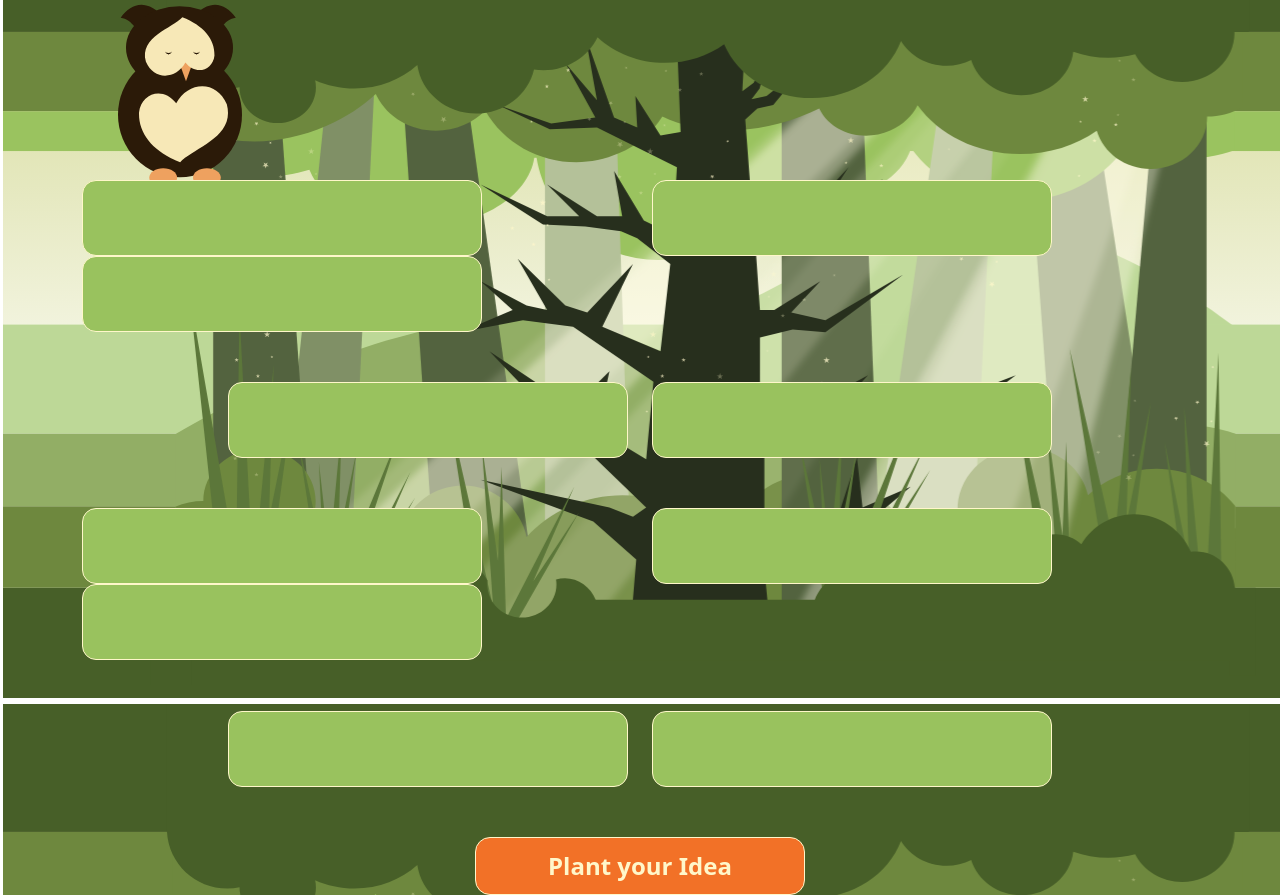
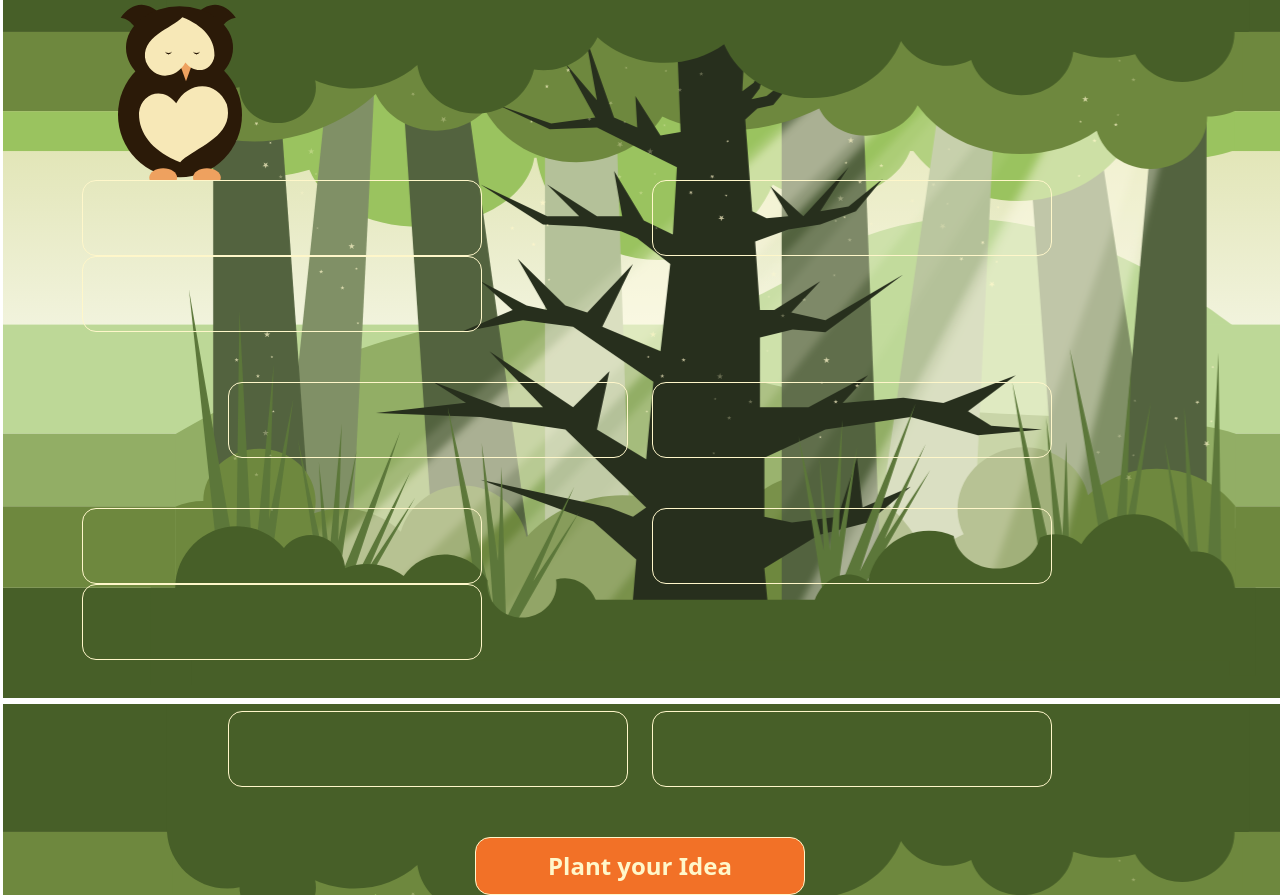
Before and after one commit to jczas/ibank, a Flask app: page / in a window 1280 px wide. Shown: the part 96-991 px from the top of the page. Run offline with Flask 2, Linux system fonts and the light colour scheme; data that the repository does not hold is empty; some libraries are stand-ins or nearby versions.

Commit message:
only frame

```diff
--- a/static/css/style.css
+++ b/static/css/style.css
@@ -84,7 +84,7 @@ body {
 .card {
     width: 400px;
     border-color: #FFF7CA !important;
-    background-color: #99C25E !important;
+    background-color: transparent !important;
     border-radius: 14px !important;
     height: 76px !important;
     padding-top: 0 !important;
```
